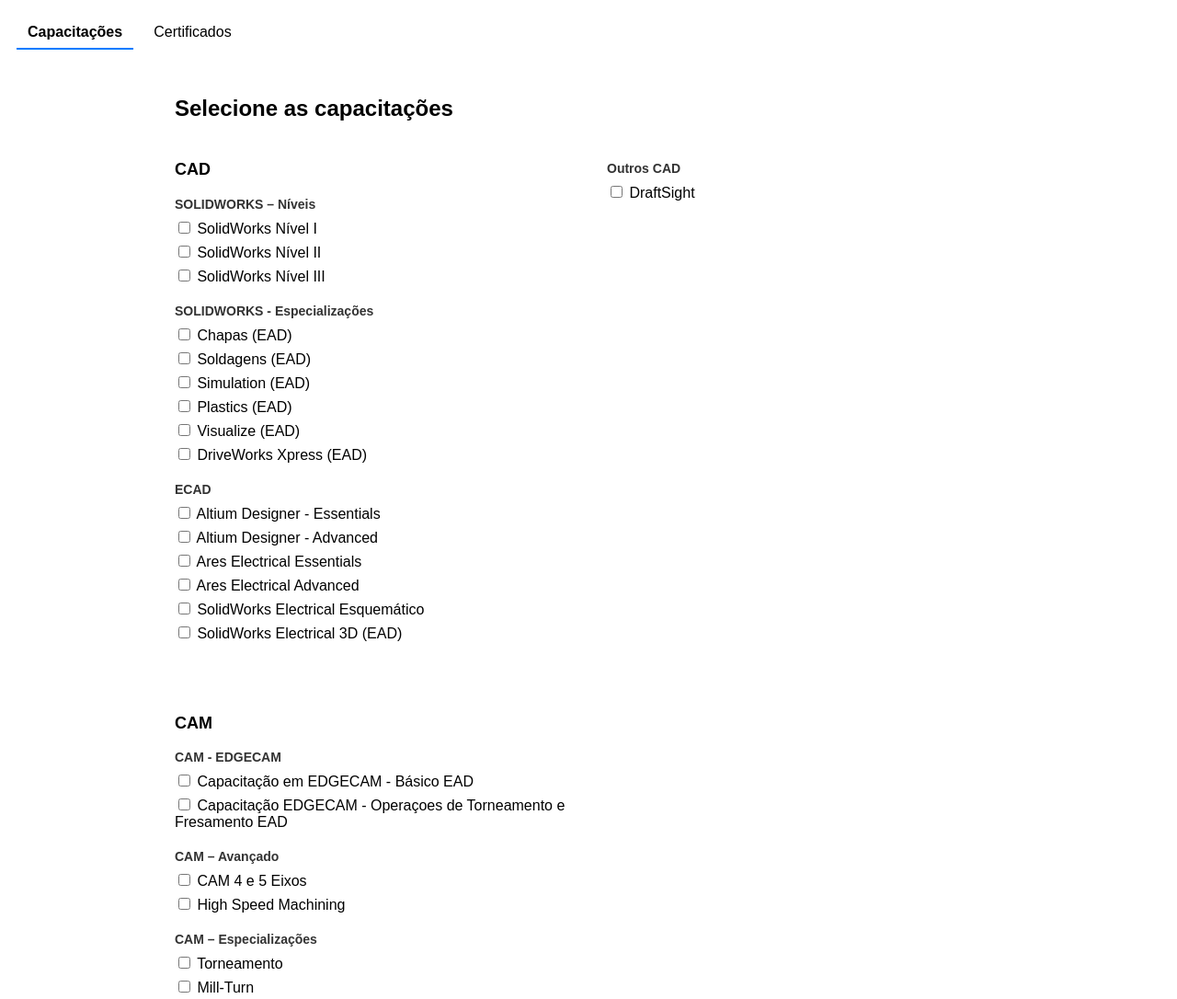
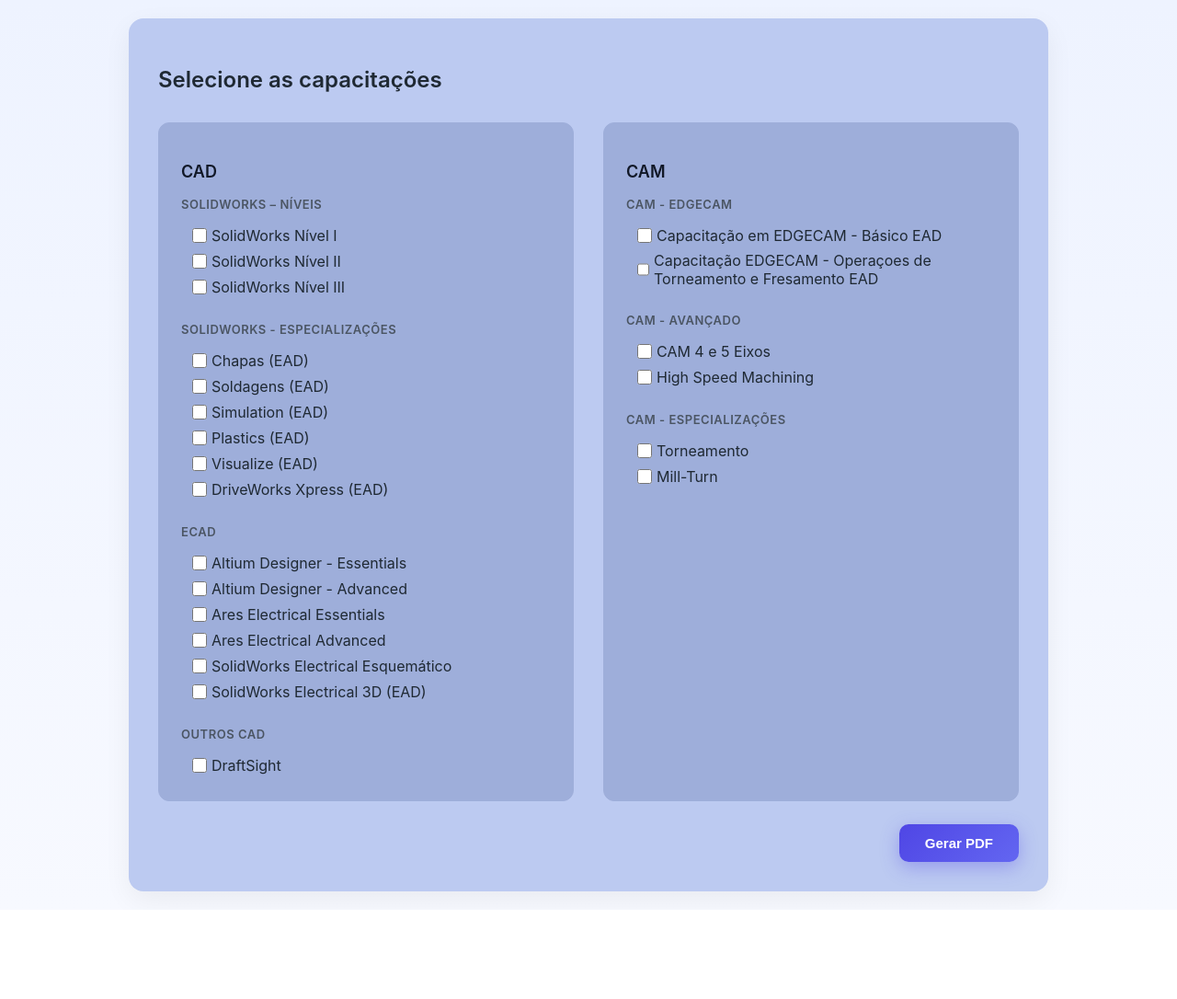
Before and after one commit to Leofm47/Projeto-gerador-de--PDFs, a plain HTML site: page pages/index.html in a window 1280 px wide. Shown: the top 1086 px of the page at 92% size. After the commit the page ends 989 px from the top, so only its background shows below. Drawn offline with nearby package versions, Linux system fonts and the light colour scheme.

Commit message:
Add files via upload
Melhoria de design

```diff
--- a/css/index.css
+++ b/css/index.css
@@ -1,68 +1,124 @@
-.container {
-  max-width: 900px;
-  margin: 40px auto;
-  font-family: Arial, sans-serif;
+/* Reset leve */
+* {
+  box-sizing: border-box;
 }
 
+/* Base */
+body.app {
+  background: linear-gradient(180deg, #eef3ff, #f7f9ff);
+  font-family: 'Inter', system-ui, -apple-system, BlinkMacSystemFont, sans-serif;
+  color: #1f2933;
+
+}
+
+/* Container principal */
+.container {
+  max-width: 1000px;
+  margin: 20px auto;
+  padding: 32px;
+  background: #ffffff;
+  border-radius: 16px;
+  box-shadow: 0 10px 30px rgba(0, 0, 0, 0.06);
+  background-color: #bccaf1;
+}
+
+/* Título */
 h2 {
+  font-size: 24px;
+  font-weight: 600;
+  margin-bottom: 32px;
+}
+
+/* Grid */
+.grid {
+  display: grid;
+  grid-template-columns: repeat(auto-fit, minmax(320px, 1fr));
+  gap: 32px;
+}
+
+/* Colunas (CAD / CAM) */
+.coluna {
+  background: #f9fafb;
+  border-radius: 12px;
+  padding: 24px;
+  border: 1px solid #9eaeda;
+  background-color: #9eaeda;
+}
+
+.coluna h3 {
+  font-size: 18px;
+  font-weight: 600;
+  margin-bottom: 10px;
+  color: #111827;
+}
+
+/* Grupos */
+.grupo {
   margin-bottom: 24px;
 }
 
-.grid {
-  display: grid;
-  grid-template-columns: 1fr 1fr;
-  gap: 40px;
-}
-
-.coluna h3 {
-  margin-bottom: 16px;
-  font-size: 18px;
-}
-
-.grupo {
-  margin-bottom: 20px;
+.grupo:last-child {
+  margin-bottom: 0;
 }
 
 .grupo h4 {
-  font-size: 14px;
-  margin-bottom: 8px;
-  color: #333;
+  font-size: 13px;
+  font-weight: 600;
+  text-transform: uppercase;
+  letter-spacing: 0.04em;
+  margin-bottom: 12px;
+  color: #4b5563;
 }
 
+/* Labels + checkboxes */
 label {
-  display: block;
-  margin-bottom: 6px;
+  display: flex;
+  align-items: center;
+  gap: 2px;
+  padding: 3px 8px;
+  border-radius: 8px;
+  cursor: pointer;
+  transition: background 0.2s ease;
+}
+
+label:hover {
+  background: #eef2ff;
+}
+
+/* Checkbox moderno */
+input[type="checkbox"] {
+  width: 16px;
+  height: 16px;
+  accent-color: #4f46e5;
   cursor: pointer;
 }
 
+/* Ações */
 .acoes {
-  margin-top: 30px;
+  margin-top: 25px;
+  display: flex;
+  justify-content: flex-end;
 }
 
-.aba {
-  display: none;
+/* Botão */
+.acoes button {
+  background: linear-gradient(135deg, #4f46e5, #6366f1);
+  color: #ffffff;
+  border: none;
+  padding: 12px 28px;
+  border-radius: 10px;
+  font-size: 15px;
+  font-weight: 600;
+  cursor: pointer;
+  box-shadow: 0 6px 20px rgba(79, 70, 229, 0.35);
+  transition: transform 0.2s ease, box-shadow 0.2s ease;
 }
 
-.aba.ativa {
-  display: block;
+.acoes button:hover {
+  transform: translateY(-2px);
+  box-shadow: 0 10px 30px rgba(79, 70, 229, 0.45);
 }
 
-.tabs {
-  display: flex;
-  gap: 10px;
-  padding: 10px;
+.acoes button:active {
+  transform: translateY(0);
 }
-
-.tab {
-  background: none;
-  border: none;
-  cursor: pointer;
-  font-size: 16px;
-  padding: 8px 12px;
-  border-bottom: 2px solid transparent;
-}
-
-.tab.active {
-  border-bottom: 2px solid #007bff;
-  font-weight: bold;
-}
--- a/pages/index.html
+++ b/pages/index.html
@@ -6,13 +6,7 @@
   <link rel="stylesheet" href="/css/index.css">
 </head>
 
-<body>
-    <header class="tabs">
-      <button class="tab active" onclick="mostrarAba('capacitações')">Capacitações</button>
-      <button class="tab" onclick="mostrarAba('certificados')">Certificados</button>
-    </header>
-
-<main class="container aba ativa" id="capacitações">
+<body class="app">
 
   <main class="container">
     <h2>Selecione as capacitações</h2>
@@ -52,7 +46,6 @@
           <label><input type="checkbox" value="Electrical_Schematic"> SolidWorks Electrical Esquemático</label>
           <label><input type="checkbox" value="Electrical_3D"> SolidWorks Electrical 3D (EAD)</label>
         </div>
-      </section>
 
         <div class="grupo">
           <h4>Outros CAD</h4>
@@ -73,14 +66,14 @@
         </div>
 
         <div class="grupo">
-          <h4>CAM – Avançado</h4>
+          <h4>CAM - Avançado</h4>
 
           <label><input type="checkbox" value="CAM4_5"> CAM 4 e 5 Eixos</label>
           <label><input type="checkbox" value="CAMHighSpeed"> High Speed Machining</label>
         </div>
 
         <div class="grupo">
-          <h4>CAM – Especializações</h4>
+          <h4>CAM - Especializações</h4>
 
           <label><input type="checkbox" value="CAMTurn"> Torneamento</label>
           <label><input type="checkbox" value="CAMMillTurn"> Mill-Turn</label>
@@ -93,17 +86,7 @@
       <button onclick="gerarPDF()">Gerar PDF</button>
     </div>
 
-  </main>
-
 </main>
-
-<main class="container aba" id="certificados">
-  <h2>Certificados</h2>
-  <p>Aqui entra o conteúdo de certificados.</p>
-
-
-</main>
-
 
 <script src="https://cdnjs.cloudflare.com/ajax/libs/jspdf/2.5.1/jspdf.umd.min.js"></script>
 <script src="/javascript/index.js"></script>
```
Also changed, not shown: javascript/index.js.
